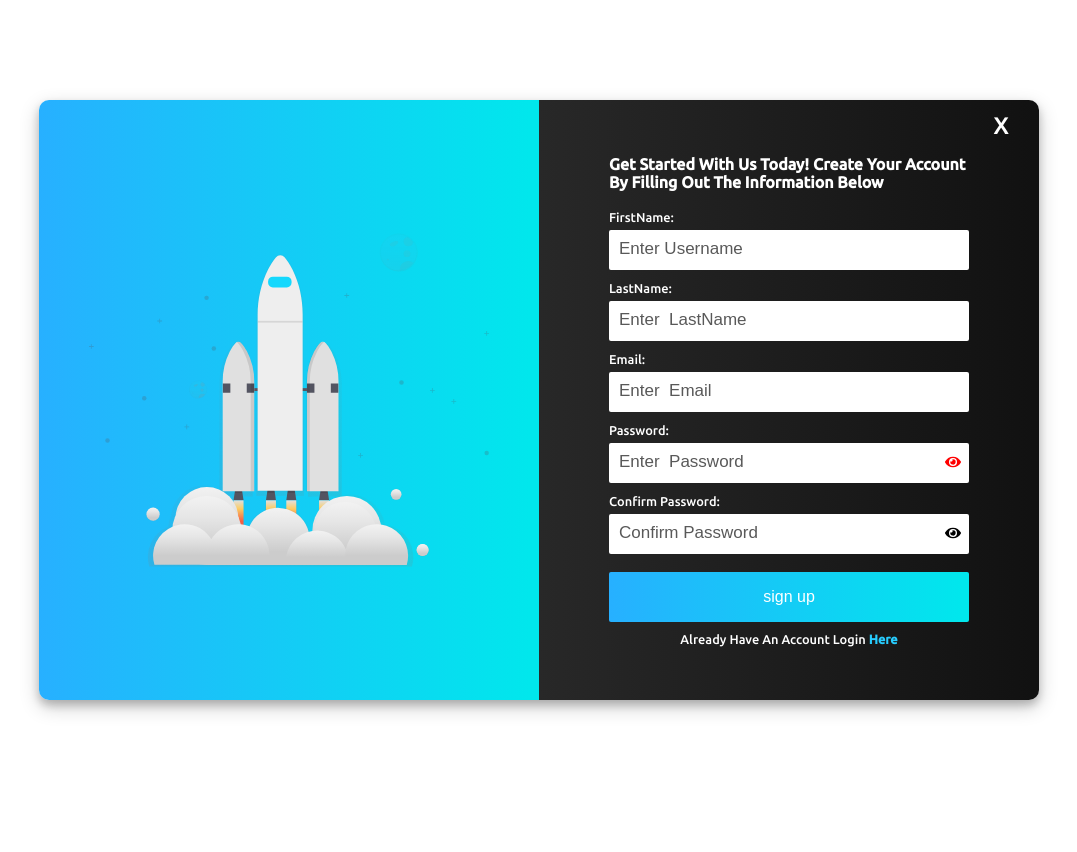
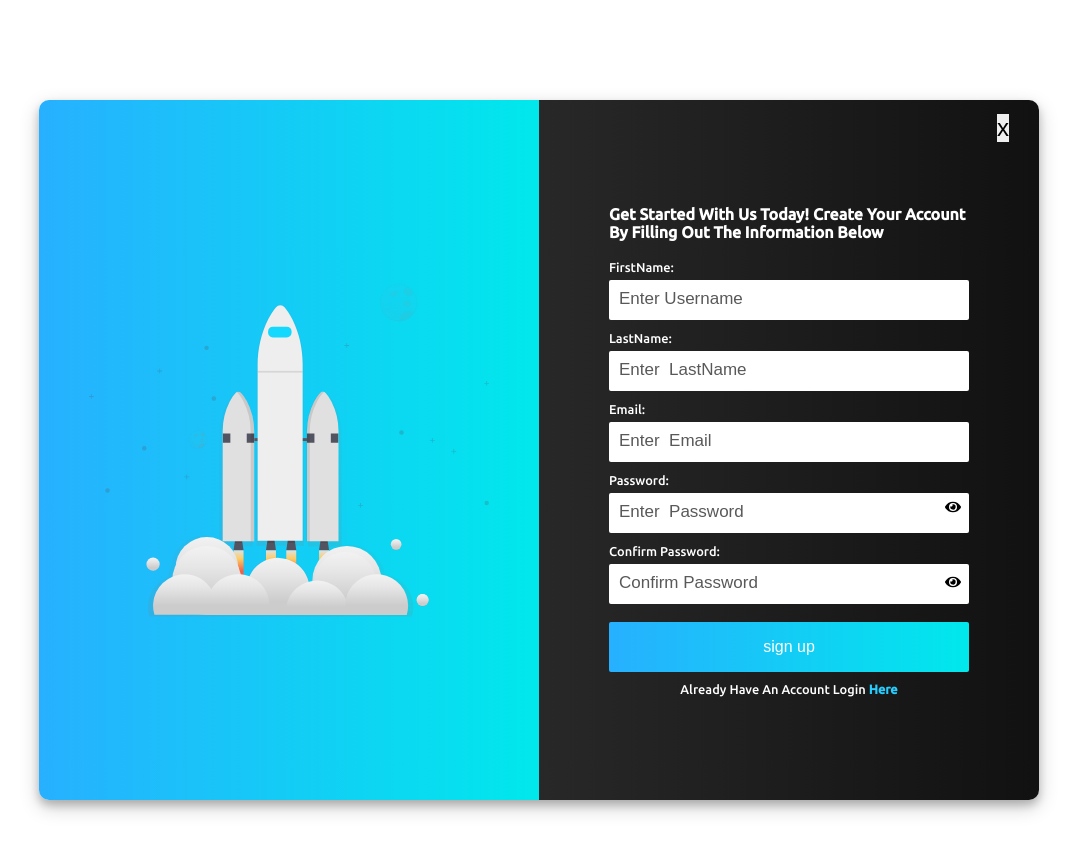
Before and after one commit to Adecodess/react-form, a React (Create React App) app: page / in a window 1280 px wide. Shown: the top 852 px of the page, without its empty margins (101-1178 px from the left). Before the commit the page ends 800 px from the top, so only its background shows below. Built offline with nearby package versions, Linux system fonts and the light colour scheme.

Commit message:
made changes in index.css

```diff
--- a/src/App.js
+++ b/src/App.js
@@ -7,10 +7,17 @@ function App() {
     setIsSubmitted(true);
   };
 
+  const refreshForm = () => {
+    setIsSubmitted(false);
+  };
+
   return (
     <>
       <div className="form-container">
-        <span className="close-btn">x</span>
+        {/* <span className="close-btn">x</span> */}
+        <button className="close-btn" onClick={refreshForm}>
+          x
+        </button>
         <div className="form-content-left">
           <img src="img/img-2.svg" alt="spaceship" className="form-img" />
         </div>
--- a/src/FormInput.js
+++ b/src/FormInput.js
@@ -80,7 +80,6 @@ const FormInput = ({ submitForm }) => {
               className="form-input"
               onChange={handleChange}
               placeholder="enter  password"
-              // {...(passwordShown ? "text" : "password")}
             ></input>
             <i>
               <FaEye className="icon" onClick={togglePasswordVisiblity} />
--- a/src/index.css
+++ b/src/index.css
@@ -20,7 +20,7 @@ body {
   box-shadow: 0 5px 8px 0 rgba(0, 0, 0, 0.2), 0 7px 20px 0 rgba(0, 0, 0, 0.2);
   position: relative;
   border-radius: 10px;
-  height: 600px;
+  height: 700px;
   display: grid;
   grid-template-columns: 1fr 1fr;
 }
@@ -31,8 +31,11 @@ body {
   right: 3%;
   font-size: 1.5rem;
   z-index: 1;
-  color: #fff;
+  /* color: #fff; */
+  color: black;
   cursor: pointer;
+  border: none;
+  outline: none;
 }
 
 .form-content-left {
@@ -104,7 +107,7 @@ body {
 
 .form-inputs p {
   font-size: 0.8rem;
-  margin-top: 0.5rem;
+  margin-top: 0.3rem;
   color: #f00e0e;
 }
 
@@ -171,15 +174,15 @@ body {
   font-weight: 600;
 }
 .icon {
-  color: red;
+  /* color: red; */
   position: absolute;
-  top: 59%;
+  top: 57%;
   right: 53px;
 }
 
 .iccon {
   position: absolute;
-  bottom: 26.5%;
+  bottom: 30%;
   right: 53px;
 }
 
```
